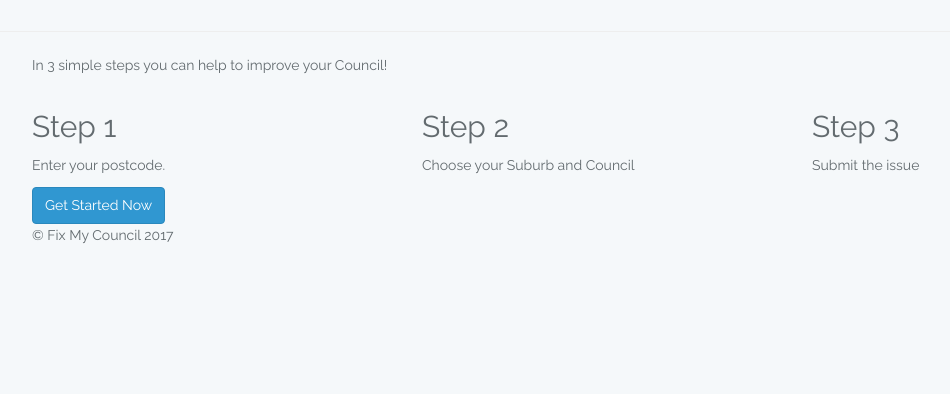
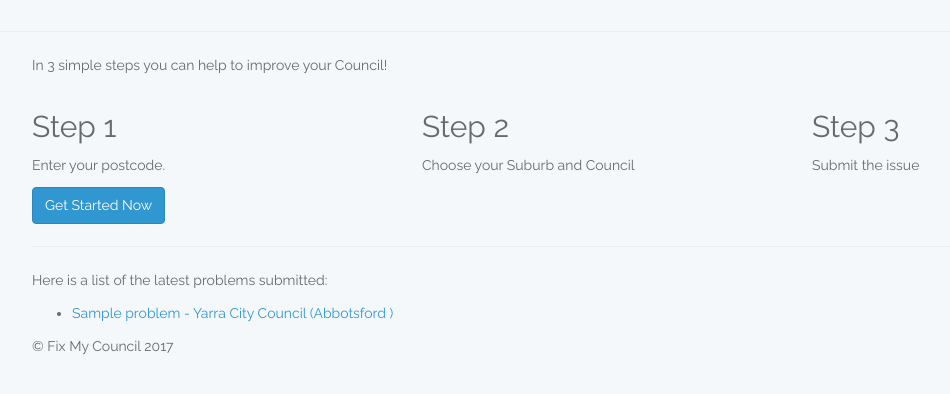
Before and after one commit to rachellesalvadora/fixmycouncil, a Laravel app: page / in a window 1280 px wide. Shown: the part 316-710 px from the top of the page, without its empty margins (38-988 px from the left). Run offline with Laravel 8, Linux system fonts and the light colour scheme; data comes from the database, SQL or seed files in the repository; tables that the repository leaves empty hold one stand-in row (values such as "Sample post"); settings files or empty folders that the repository lacks are supplied.

Commit message:
Added latest problems list to homepage

```diff
--- a/app/Http/Controllers/HomeController.php
+++ b/app/Http/Controllers/HomeController.php
@@ -34,11 +34,13 @@
         $problemsCount = Problem::all()->count();
         $councilsCount = Council::all()->count();
         $suburbsCount = Suburb::all()->count();
+        $problems = Problem::with('council')->with('suburb')->get();
 
         return view('pages/home')->with([
             'problemsCount' => $problemsCount,
             'councilsCount' => $councilsCount,
-            'suburbsCount' => $suburbsCount
+            'suburbsCount' => $suburbsCount,
+            'problems' => $problems
         ]);
     }
 }
--- a/resources/views/pages/home.blade.php
+++ b/resources/views/pages/home.blade.php
@@ -75,6 +75,23 @@
                     </a>
                 </div>
             </div>
+
+            <hr>
+
+            <div class="row">
+                <div class="col-md-12">
+                    <p>Here is a list of the latest problems submitted:</p>
+                    <ul>
+                        @foreach ($problems as $problem)
+                            <li>
+                                <a href="{{ route('problem.view', $problem->id) }}">
+                                {{ $problem->title }} - {{$problem->council->name}} ({{ $problem->suburb->name }})
+                                </a>
+                            </li>
+                        @endforeach
+                    </ul>
+                </div>
+            </div>
         </div>
     </div>
 
```
